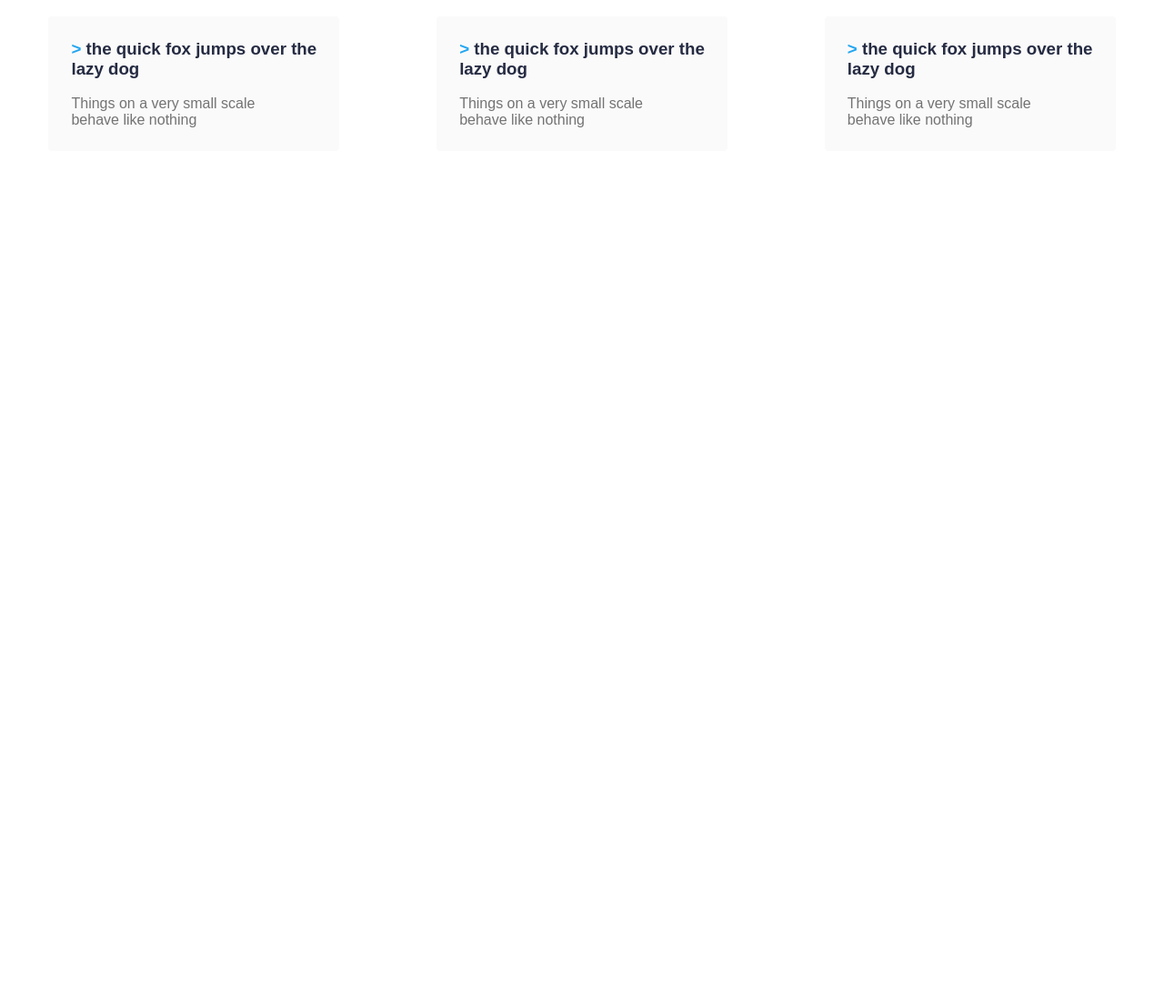
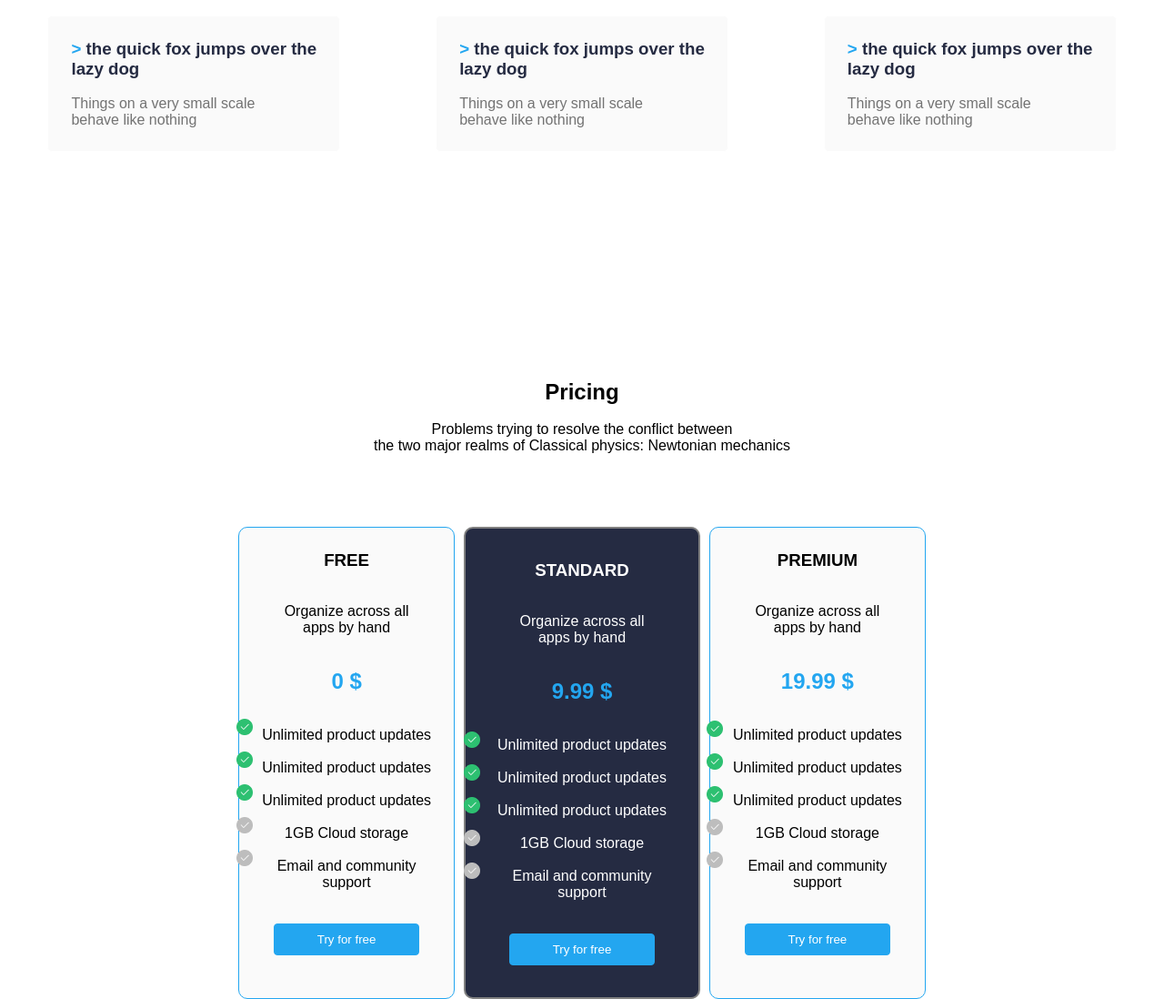
Before and after one commit to dxaylo-ux/week-1-home-5, a plain HTML site: page index.html in a window 1280 px wide. Shown: the part 2851-3949 px from the top of the page at 91% size. Before the commit the page ends 3018 px from the top, so only its background shows below. Drawn offline with Linux system fonts and the light colour scheme.

Commit message:
section5 sumaki

```diff
--- a/class.css
+++ b/class.css
@@ -122,3 +122,60 @@
     margin-top: 30px;
     color: #737373;
 }
+
+.n1 {
+    padding: 25px;
+    text-align: center;
+    border-radius: 10px;
+    border: 1px solid #23A6F0;
+    background: #FAFAFA;
+
+}
+.n3 {
+    padding: 35px;
+    text-align: center;
+    border-radius: 10px;
+    border: 2px solid gray;
+    background: #252B42;
+    color: white;
+}
+.n2 {
+    display: flex;
+    justify-content: center;
+    gap: 10px;
+}
+.n2 button{
+    width: 160px;
+    height: 35px;
+    background-color: #23A6F0;
+    border-radius: 4px;
+    border: 1px solid #23A6F0;
+    color: white;
+}
+.znak{
+    display: flex;
+    flex-direction: column;
+    width: 18px;
+    height: 18px;
+    margin-left: 260px;
+    margin-top: -308px;
+    row-gap: 18px;
+}
+.znak2{
+    display: flex;
+    flex-direction: column;
+    width: 18px;
+    height: 18px;
+    margin-left: 510px;
+    margin-top:-4px ;
+    row-gap: 18px;
+}
+.znak3{
+    display: flex;
+    flex-direction: column;
+    width: 18px;
+    height: 18px;
+    margin-left: 777px;
+    margin-top: -30px;
+    row-gap: 18px;
+}
--- a/index.html
+++ b/index.html
@@ -214,7 +214,114 @@
             <p>Things on a very small scale <br> behave like nothing </p>
           </div>
     </div>
+
     </section>
+
+
+    <section>
+
+                <div class="lead">
+        <h1>Pricing</h1>
+        <br>
+        <p>Problems trying to resolve the conflict between <br> the two major realms of Classical physics: Newtonian mechanics </p>
+    </div>
+    <div class="n2">
+        <div class="n1">
+            <h3>FREE</h3>
+            <br>
+            <br>
+            <p>Organize across all <br> apps by hand</p>
+            <br>
+            <br>
+            <h1 style="color: #23A6F0;">0 $</h1>
+            <br>
+            <br>
+            <p> Unlimited product updates</p>
+            <br>
+            <p> Unlimited product updates</p>
+            <br>
+            <p> Unlimited product updates</p>
+            <br>
+            <p> 1GB  Cloud storage</p>
+            <br>
+            <p> Email and community <br> support</p>
+            <br>
+            <br>
+            <button>Try for free</button>
+        </div>
+        <div class="n3">
+            <h3>STANDARD</h3>
+            <br>
+            <br>
+            <p>Organize across all <br> apps by hand</p>
+            <br>
+            <br>
+            <h1 style="color: #23A6F0;">9.99 $</h1>
+            <br>
+            <br>
+            <p> Unlimited product updates</p>
+            <br>
+            <p> Unlimited product updates</p>
+            <br>
+            <p> Unlimited product updates</p>
+            <br>
+            <p> 1GB  Cloud storage</p>
+            <br>
+            <p> Email and community <br> support</p>
+            <br>
+            <br>
+            <button>Try for free</button>
+        </div>
+        <div class="n1">
+            <h3>PREMIUM</h3>
+            <br>
+            <br>
+            <p>Organize across all <br> apps by hand</p>
+            <br>
+            <br>
+            <h1 style="color: #23A6F0;">19.99 $</h1>
+            <br>
+            <br>
+            <p> Unlimited product updates</p>
+            <br>
+            <p> Unlimited product updates</p>
+            <br>
+            <p> Unlimited product updates</p>
+            <br>
+            <p> 1GB  Cloud storage</p>
+            <br>
+            <p> Email and community <br> support</p>
+            <br>
+            <br>
+            <button>Try for free</button>
+        </div>
+    </div>
+
+        <div class="znak">
+            <img src="img.png/icn-circle circle-xs secondary-color-1.png" alt="">
+            <img src="img.png/icn-circle circle-xs secondary-color-1.png" alt="">
+            <img src="img.png/icn-circle circle-xs secondary-color-1.png" alt="">
+            <img src="img.png/icn-circle circle-xs mute.png" alt="">
+            <img src="img.png/icn-circle circle-xs mute.png" alt="">
+        </div>
+
+        <div class="znak2">
+            <img src="img.png/icn-circle circle-xs secondary-color-1.png" alt="">
+            <img src="img.png/icn-circle circle-xs secondary-color-1.png" alt="">
+            <img src="img.png/icn-circle circle-xs secondary-color-1.png" alt="">
+            <img src="img.png/icn-circle circle-xs mute.png" alt="">
+            <img src="img.png/icn-circle circle-xs mute.png" alt="">
+        </div>
+
+        <div class="znak3">
+            <img src="img.png/icn-circle circle-xs secondary-color-1.png" alt="">
+            <img src="img.png/icn-circle circle-xs secondary-color-1.png" alt="">
+            <img src="img.png/icn-circle circle-xs secondary-color-1.png" alt="">
+            <img src="img.png/icn-circle circle-xs mute.png" alt="">
+            <img src="img.png/icn-circle circle-xs mute.png" alt="">
+        </div>
+
+</section>
 
 </body>
 </html>
```
Also changed, not shown: img.png/icn-circle circle-xs mute.png (added), img.png/icn-circle circle-xs secondary-color-1.png (added).
